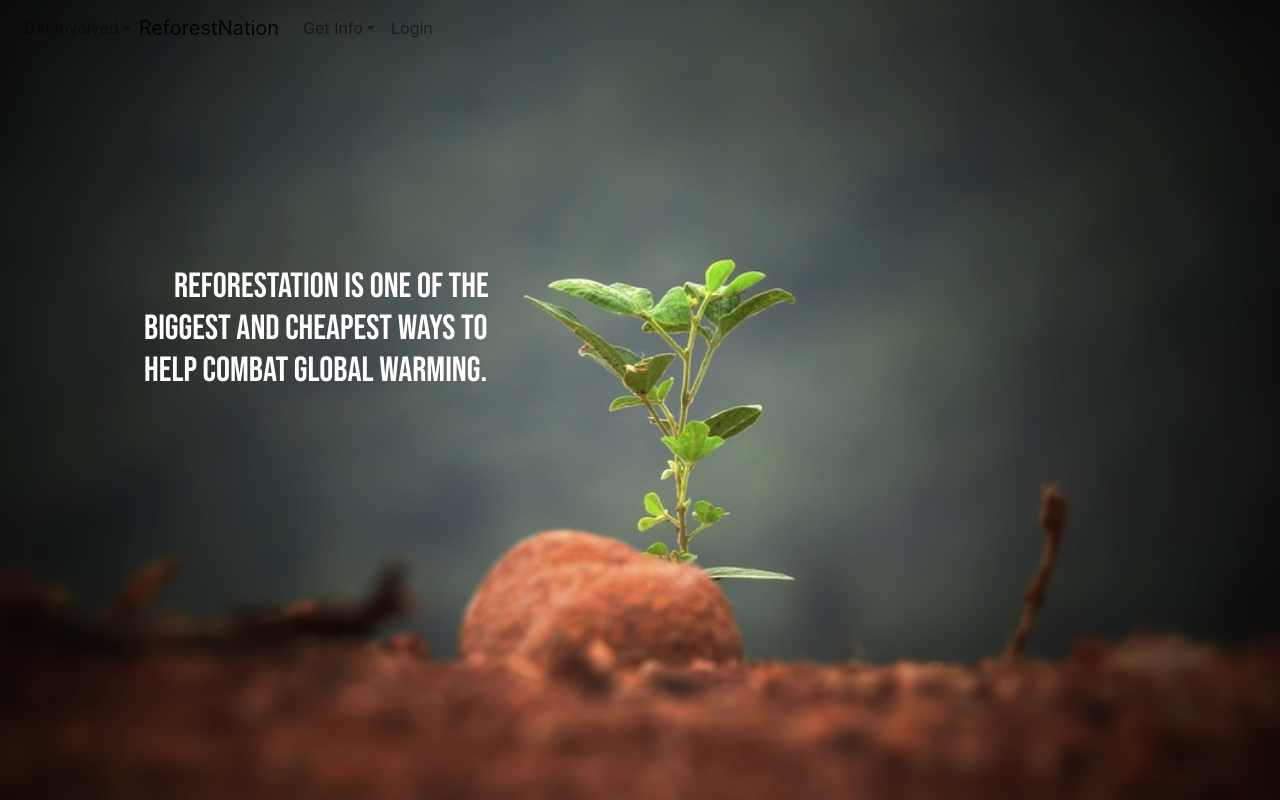
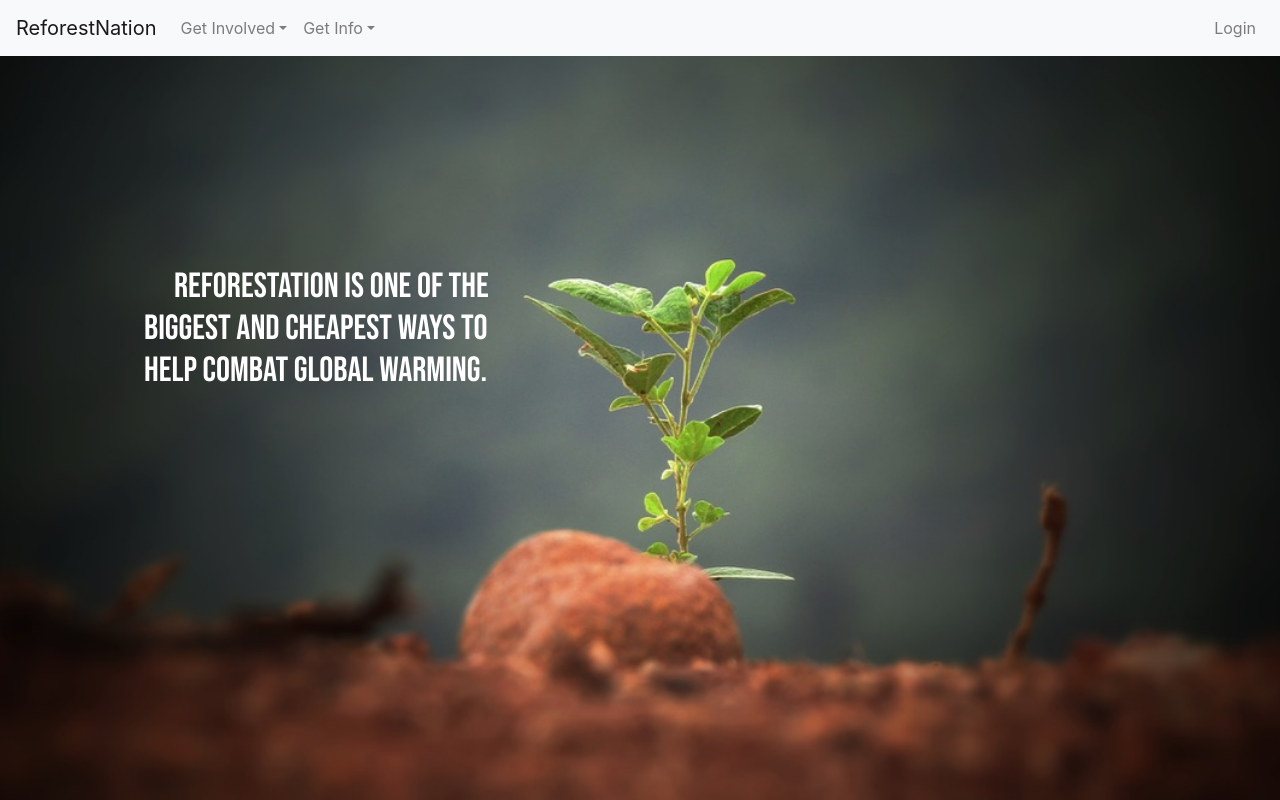
Before and after one commit to Matt1cheney/Deforestation, a React (Create React App) app in the folder client/: page / in a window 1280 px wide. Shown: the top 800 px of the page. Built offline with nearby package versions, Linux system fonts and the light colour scheme.

Commit message:
reverted navbar

```diff
--- a/client/src/components/Navbar/Navbar.js
+++ b/client/src/components/Navbar/Navbar.js
@@ -11,16 +11,16 @@ import Nav from "react-bootstrap/Nav";
 const NavComp = () => {
   return (
     <>
-      <Navbar id="Nav" collapseOnSelect expand="lg">
+      <Navbar collapseOnSelect expand="lg" bg="light" >
+        <Navbar.Brand href="/">ReforestNation</Navbar.Brand>
         <Navbar.Toggle aria-controls="responsive-navbar-nav" />
         <Navbar.Collapse id="responsive-navbar-nav">
-          <Nav className="justify-content-center">
+          <Nav className="mr-auto">
             <NavDropdown title="Get Involved" id="collasible-nav-dropdown">
               <NavDropdown.Item href="/volunteer">Volunteer</NavDropdown.Item>
               <NavDropdown.Item href="#action/3.2">Seedlings</NavDropdown.Item>
               <NavDropdown.Item href="#action/3.3">Landowner</NavDropdown.Item>
             </NavDropdown>
-        <Navbar.Brand href="/">ReforestNation</Navbar.Brand>
             <NavDropdown title="Get Info" id="collasible-nav-dropdown">
               <NavDropdown.Item href="#action/3.1">About Us</NavDropdown.Item>
               <NavDropdown.Item href="/reforestation">Reforestation</NavDropdown.Item>
```
